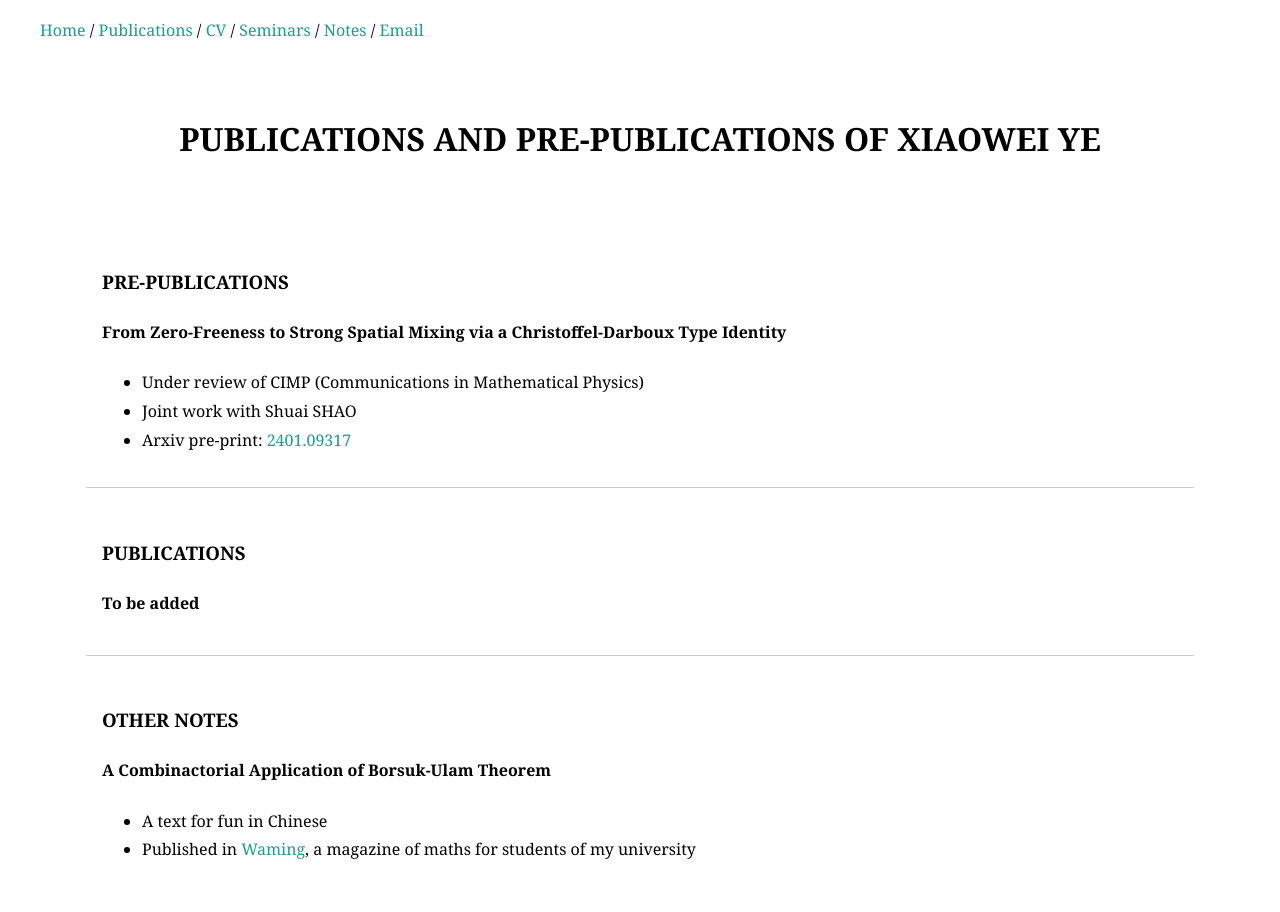
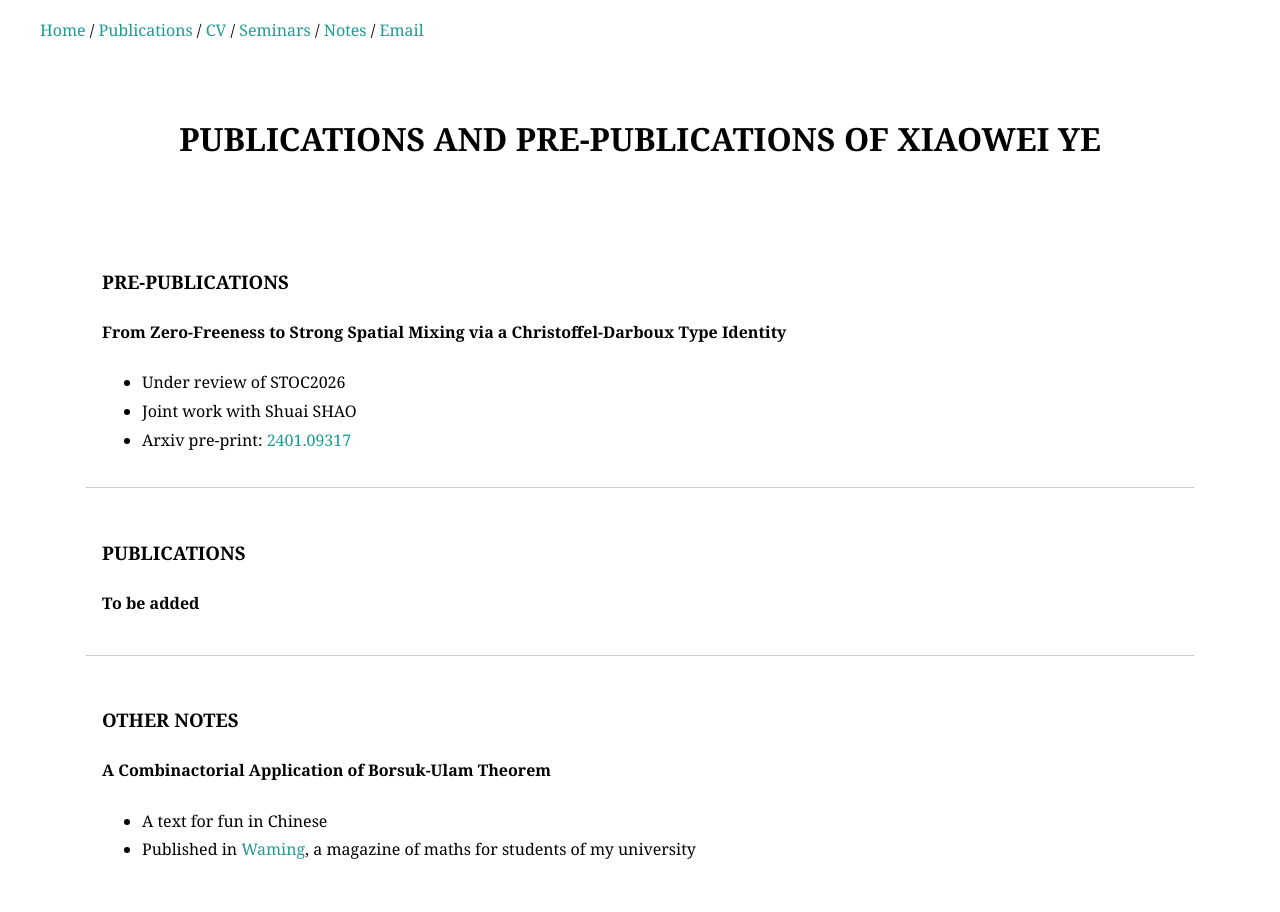
Before and after one commit to XiaoweiYEXavier/XiaoweiYEXavier.github.io, a Jekyll site: the page Publications/index.html, which Jekyll copies as it is, in a window 1280 px wide. Built offline with Jekyll 4.4.1, drawn with Linux system fonts in a browser that asks for light colours; nearby versions of some CDN libraries; some web fonts are replaced.

Commit message:
Update publication status from CIMP to STOC2026

```diff
--- a/Publications/index.html
+++ b/Publications/index.html
@@ -26,7 +26,7 @@
         <div class='column'>
           <h4>From Zero-Freeness to Strong Spatial Mixing via a Christoffel-Darboux Type Identity</h4>
 		<ul>
-	        		<li>Under review of CIMP (Communications in Mathematical Physics)</a></li>
+	        		<li>Under review of STOC2026</a></li>
 		        	<li>Joint work with Shuai SHAO</a></li>
 			        <li>Arxiv pre-print: <a href="https://arxiv.org/abs/2401.09317">2401.09317</a></li>
 	    		</ul>
```
